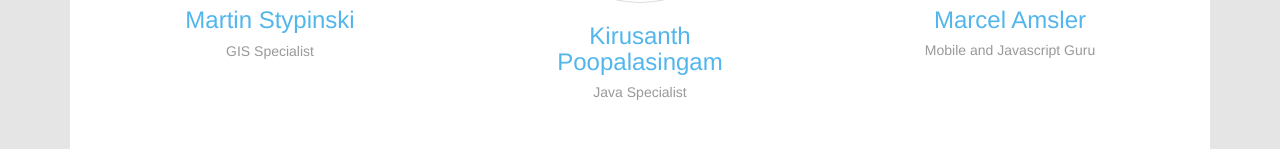
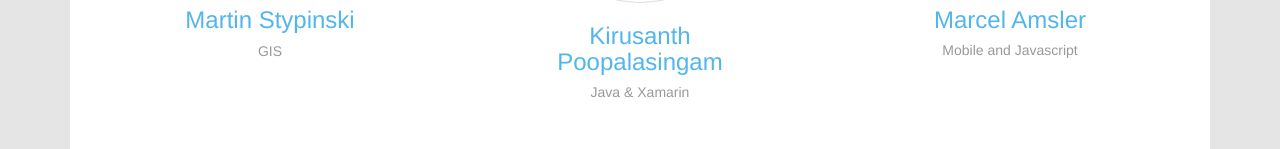
Before and after one commit to Project-Helin/project-helin.github.io, a plain HTML site: page index.html in a window 1280 px wide. Shown: the part 3449-3598 px from the top of the page. Drawn offline with Linux system fonts and the light colour scheme.

```diff
--- a/index.html
+++ b/index.html
@@ -289,7 +289,7 @@
                         <div class="member">
                             <p><img class="img-responsive img-thumbnail img-circle" src="images/martin.jpg" alt=""></p>
                             <h3>Martin Stypinski
-                                <small class="designation">GIS Specialist</small>
+                                <small class="designation">GIS</small>
                             </h3>
                         </div>
                     </div>
@@ -297,7 +297,7 @@
                         <div class="member">
                             <p><img class="img-responsive img-thumbnail img-circle" src="images/kiru.jpg" alt=""></p>
                             <h3>Kirusanth Poopalasingam
-                                <small class="designation">Java Specialist</small>
+                                <small class="designation">Java & Xamarin</small>
                             </h3>
                         </div>
                     </div>
@@ -305,7 +305,7 @@
                         <div class="member">
                             <p><img class="img-responsive img-thumbnail img-circle" src="images/marcel.jpg" alt=""></p>
                             <h3>Marcel Amsler
-                                <small class="designation">Mobile and Javascript Guru</small>
+                                <small class="designation">Mobile and Javascript</small>
                             </h3>
                         </div>
                     </div>
```
Also changed, not shown: images/slider-bg.jpg.
